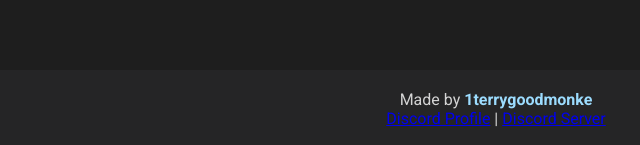
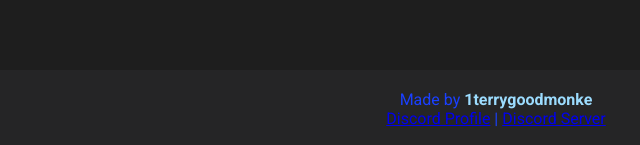
Before and after one commit to 1TerryGoodCoder/Home, a plain HTML site: page index.html in a window 1280 px wide. Shown: the part 652-797 px from the top of the page, 172-812 px from the left. Drawn offline with Linux system fonts and the light colour scheme.

Commit message:
Update index.html

```diff
--- a/index.html
+++ b/index.html
@@ -65,7 +65,7 @@
       text-align: center;
       padding: 20px;
       background: #252526;
-      color: #D4D4D4;
+      color: #1a40ff;
       position: fixed;
       width: 100%;
       bottom: 0;
```
